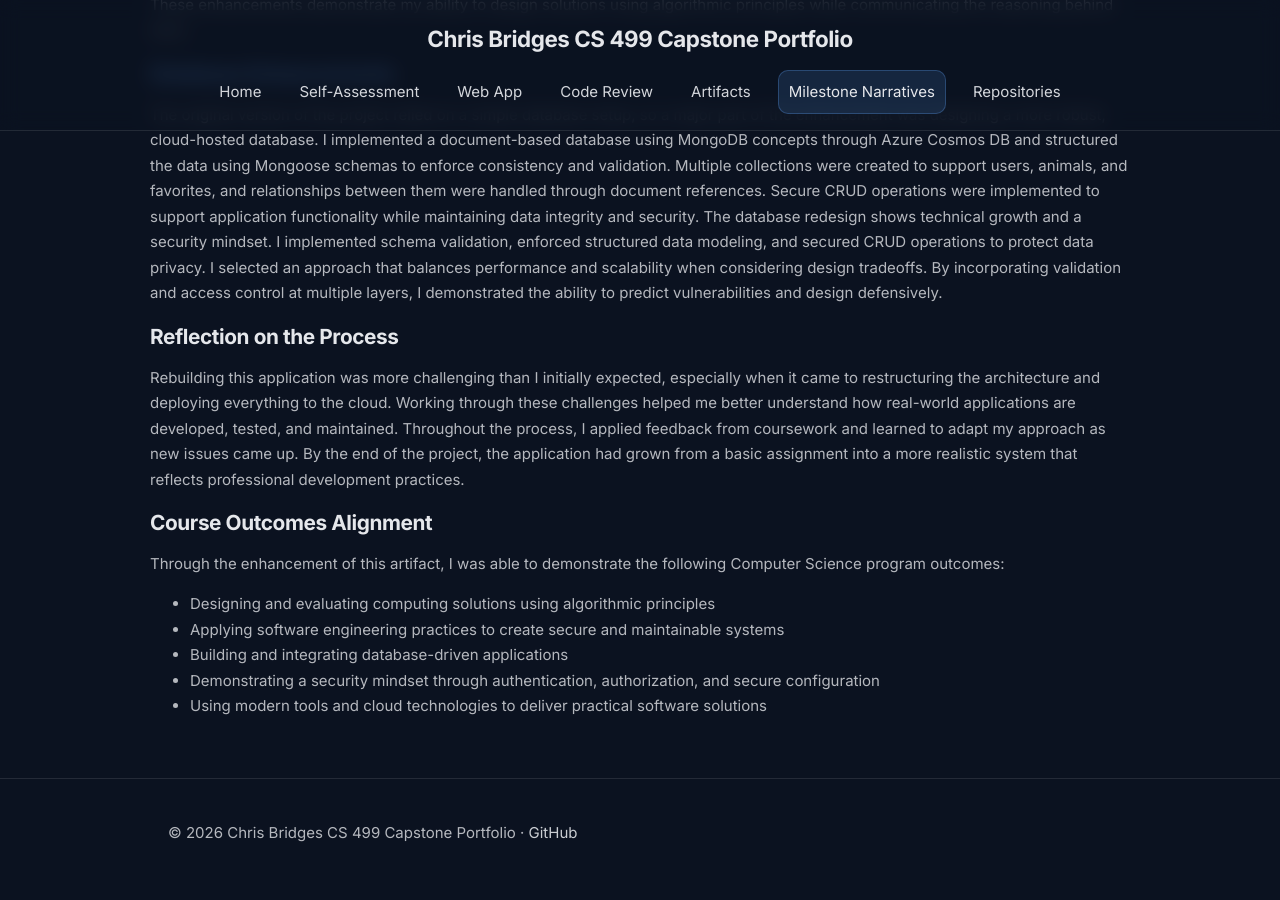
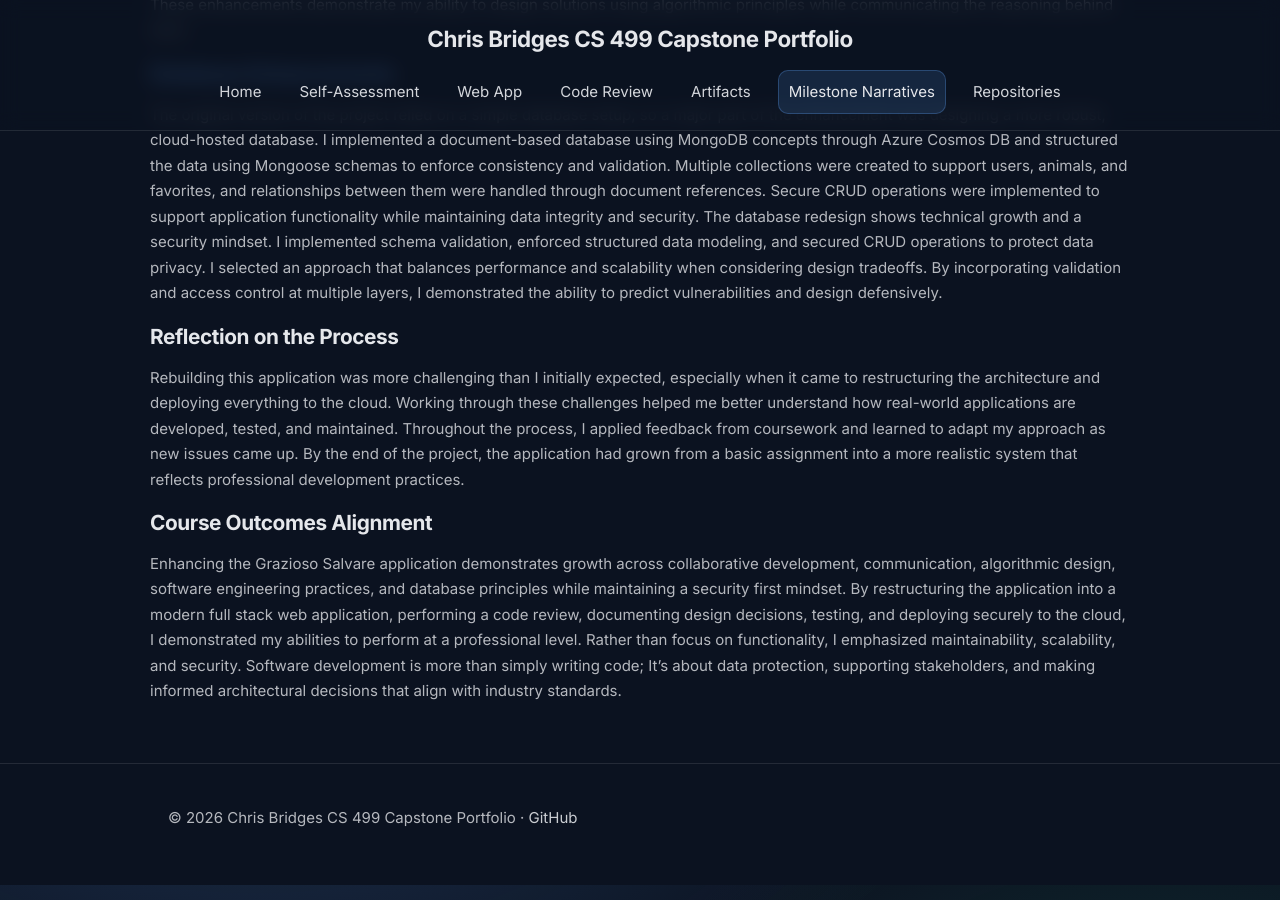
Before and after one commit to christopherbridges1/christopherbridges1.github.io, a Jekyll site: the page built from _pages/narratives.md, in a window 1280 px wide and 900 px high, scrolled down 1168 px. Built offline with Jekyll 4.4.1, drawn with Linux system fonts in a browser that asks for light colours.

Commit message:
Update narratives.md

```diff
--- a/_pages/narratives.md
+++ b/_pages/narratives.md
@@ -53,12 +53,10 @@ By incorporating validation and access control at multiple layers, I demonstrate
 Rebuilding this application was more challenging than I initially expected, especially when it came to restructuring the architecture and deploying everything to the cloud.
 Working through these challenges helped me better understand how real-world applications are developed, tested, and maintained.
 Throughout the process, I applied feedback from coursework and learned to adapt my approach as new issues came up.
-By the end of the project, the application had grown from a basic  assignment into a more realistic system that reflects professional development practices.
+By the end of the project, the application had grown from a basic assignment into a more realistic system that reflects professional development practices.
 
 ### Course Outcomes Alignment
-Through the enhancement of this artifact, I was able to demonstrate the following Computer Science program outcomes:
-- Designing and evaluating computing solutions using algorithmic principles
-- Applying software engineering practices to create secure and maintainable systems
-- Building and integrating database-driven applications
-- Demonstrating a security mindset through authentication, authorization, and secure configuration
-- Using modern tools and cloud technologies to deliver practical software solutions
+Enhancing the Grazioso Salvare application demonstrates growth across collaborative development, communication, algorithmic design, software engineering practices, and database principles while maintaining a security first mindset.
+By restructuring the application into a modern full stack web application, performing a code review, documenting design decisions, testing, and deploying securely to the cloud, I demonstrated my abilities to perform at a professional level.
+Rather than focus on functionality, I emphasized maintainability, scalability, and security.
+Software development is more than simply writing code; It's about data protection, supporting stakeholders, and making informed architectural decisions that align with industry standards.
```
